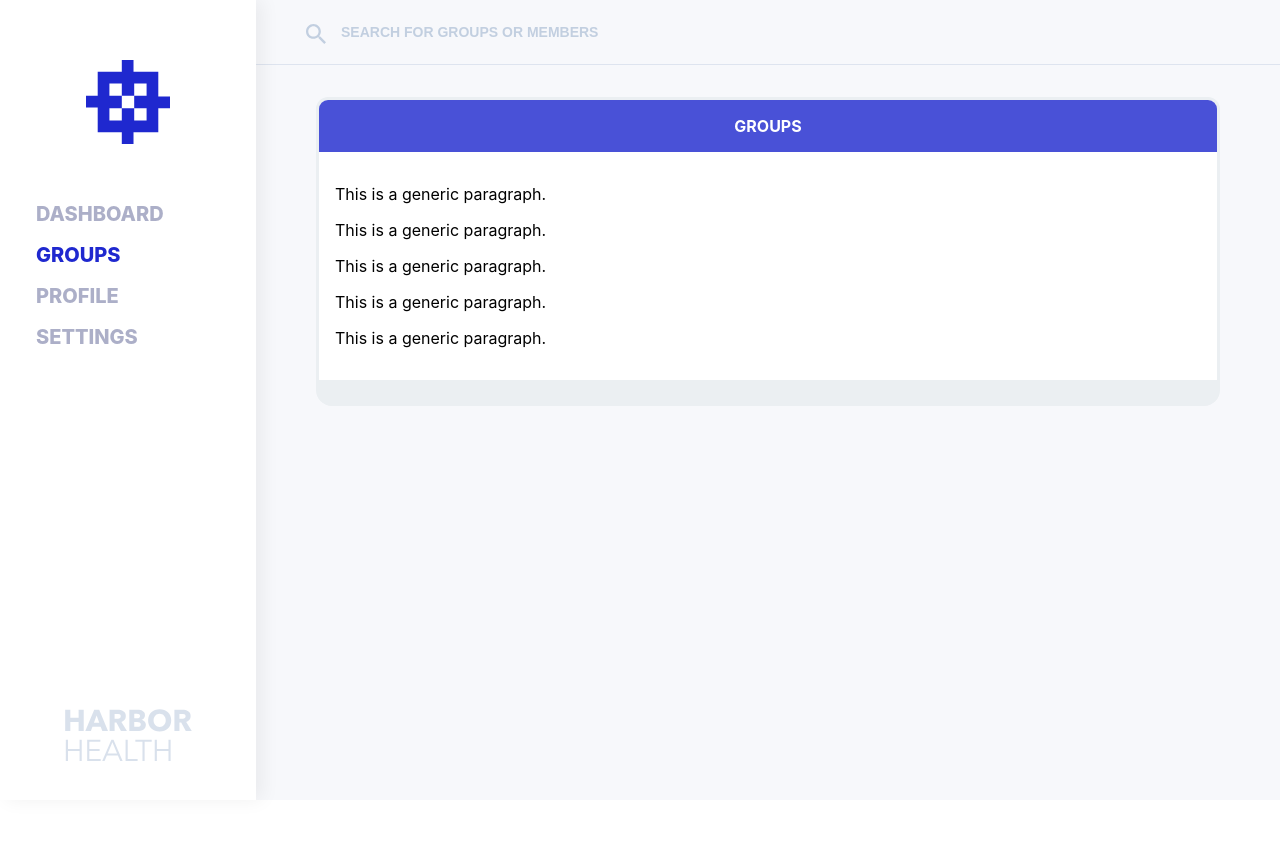
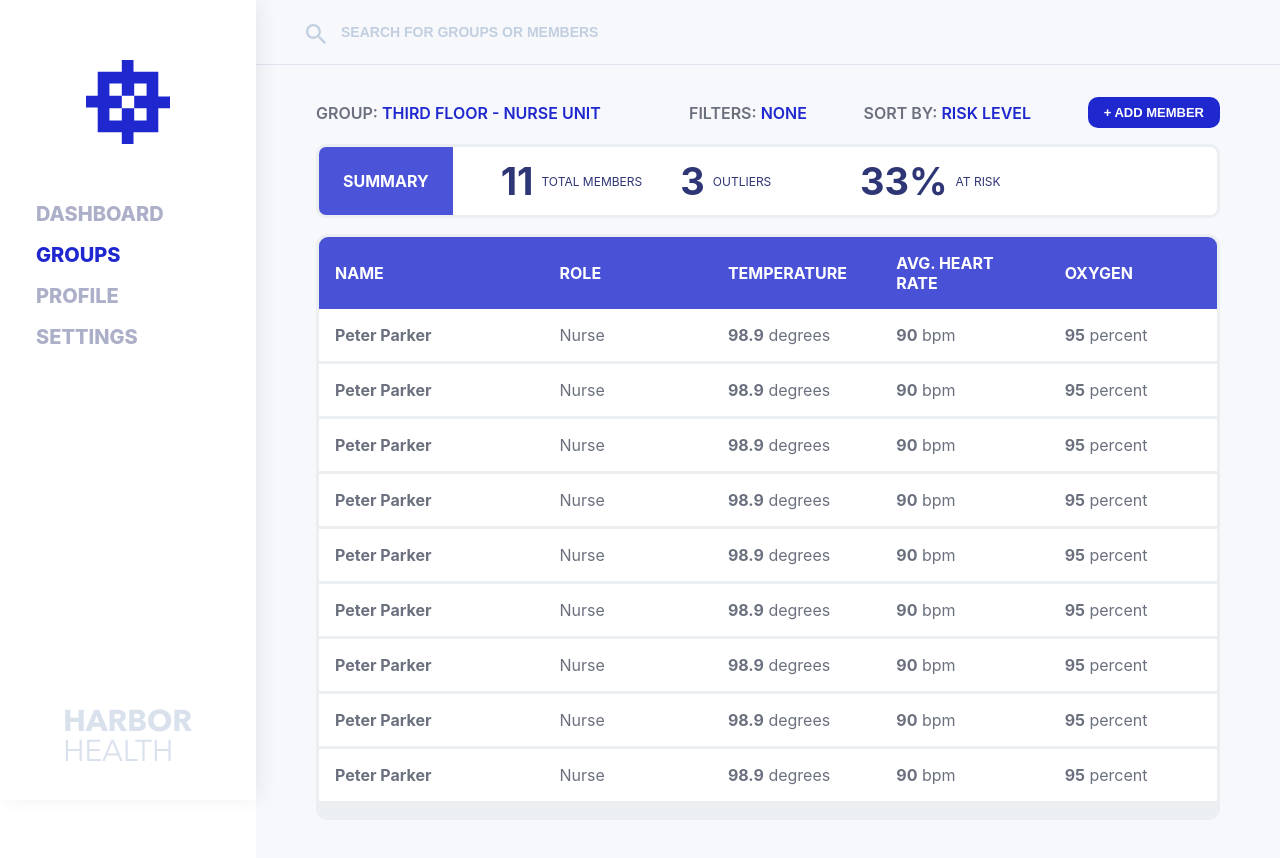
Before and after one commit to cchyung/sensehealth-frontend, a React (Create React App) app: page /groups in a window 1280 px wide. Shown: the top 858 px of the page. Before the commit the page ends 800 px from the top, so only its background shows below. Built offline with nearby package versions, Linux system fonts and the light colour scheme.

Commit message:
started work on groups interface

```diff
--- a/src/components/grid.js
+++ b/src/components/grid.js
@@ -4,6 +4,7 @@ const Row = styled.div`
   display: flex;
   flex-direction: row;
   justify-content: ${({justify}) => justify ? justify : 'auto'};
+  align-items: ${({align}) => align ? align : 'auto'};
 `;
 
 const Column = styled.div`
--- a/src/components/index.js
+++ b/src/components/index.js
@@ -5,3 +5,5 @@ export { default as Search } from "./search";
 export { default as Card } from "./card";
 export { Row, Column } from "./grid";
 export { default as TriCol }  from "./triCol";
+export { default as PeopleTable } from "./peopleTable";
+export { default as Summary } from "./summary";
--- /dev/null
+++ b/src/components/peopleTable.js
@@ -0,0 +1,134 @@
+import React from 'react';
+import styled from 'styled-components';
+
+function PeopleTable() {
+    return (
+        <Table>
+          <TableHeaderRow>
+            <th width="25%">Name</th>
+            <th width="18.75%">Role</th>
+            <th width="18.75%">Temperature</th>
+            <th width="18.75">Avg. Heart Rate</th>
+            <th width="18.75%">Oxygen</th>
+          </TableHeaderRow>
+
+          <PeopleRow>
+            <td><Name>Peter Parker</Name></td>
+            <td>Nurse</td>
+            <td><Number>98.9</Number> degrees</td>
+            <td><Number>90</Number> bpm</td>
+            <td><Number>95</Number> percent</td>
+          </PeopleRow>
+
+          <PeopleRow>
+            <td><Name>Peter Parker</Name></td>
+            <td>Nurse</td>
+            <td><Number>98.9</Number> degrees</td>
+            <td><Number>90</Number> bpm</td>
+            <td><Number>95</Number> percent</td>
+          </PeopleRow>
+
+          <PeopleRow>
+            <td><Name>Peter Parker</Name></td>
+            <td>Nurse</td>
+            <td><Number>98.9</Number> degrees</td>
+            <td><Number>90</Number> bpm</td>
+            <td><Number>95</Number> percent</td>
+          </PeopleRow>
+
+          <PeopleRow>
+            <td><Name>Peter Parker</Name></td>
+            <td>Nurse</td>
+            <td><Number>98.9</Number> degrees</td>
+            <td><Number>90</Number> bpm</td>
+            <td><Number>95</Number> percent</td>
+          </PeopleRow>
+
+          <PeopleRow>
+            <td><Name>Peter Parker</Name></td>
+            <td>Nurse</td>
+            <td><Number>98.9</Number> degrees</td>
+            <td><Number>90</Number> bpm</td>
+            <td><Number>95</Number> percent</td>
+          </PeopleRow>
+
+          <PeopleRow>
+            <td><Name>Peter Parker</Name></td>
+            <td>Nurse</td>
+            <td><Number>98.9</Number> degrees</td>
+            <td><Number>90</Number> bpm</td>
+            <td><Number>95</Number> percent</td>
+          </PeopleRow>
+
+          <PeopleRow>
+            <td><Name>Peter Parker</Name></td>
+            <td>Nurse</td>
+            <td><Number>98.9</Number> degrees</td>
+            <td><Number>90</Number> bpm</td>
+            <td><Number>95</Number> percent</td>
+          </PeopleRow>
+
+          <PeopleRow>
+            <td><Name>Peter Parker</Name></td>
+            <td>Nurse</td>
+            <td><Number>98.9</Number> degrees</td>
+            <td><Number>90</Number> bpm</td>
+            <td><Number>95</Number> percent</td>
+          </PeopleRow>
+
+          <PeopleRow>
+            <td><Name>Peter Parker</Name></td>
+            <td>Nurse</td>
+            <td><Number>98.9</Number> degrees</td>
+            <td><Number>90</Number> bpm</td>
+            <td><Number>95</Number> percent</td>
+          </PeopleRow>
+        </Table>
+    );
+}
+
+const Table = styled.table`
+  width: 100%;
+  box-sizing: border-box;
+  border-spacing: 0;
+  border-radius: 12px;
+  overflow: hidden;
+  border: 3px solid #EBEFF2;
+  margin-bottom: 32px;
+`;
+
+const TableHeaderRow = styled.tr`
+  background: rgba(31, 40, 207, 0.8);
+
+  th {
+    padding: 16px;
+    color: #FFFFFF;
+    text-transform: uppercase;
+    text-align: left;
+  }
+`;
+
+const PeopleRow = styled.tr`
+  td {
+    padding: 16px;
+    color: #6A707E;
+    background: #FFFFFF;
+    border-bottom: 3px solid #EBEFF2;
+  }
+
+  &:last-child {
+    td {
+      border-bottom: 16px solid #EBEFF2;
+    }
+  }
+`;
+
+const Name = styled.span`
+  font-weight: 700;
+`;
+
+const Number = styled.span`
+  font-weight: 700;
+`;
+
+export default PeopleTable;
--- /dev/null
+++ b/src/components/summary.js
@@ -0,0 +1,67 @@
+import React from 'react';
+import styled from 'styled-components';
+
+import { Row, Column } from "./grid";
+
+function Summary({ data }) {
+  return (
+    <Wrapper justify="flex-start" align="center">
+      <Column>
+        <SummaryLabel>Summary</SummaryLabel>
+      </Column>
+
+      <Column width="20%">
+        <Row align="center">
+          <Stat>11</Stat>
+          <StatLabel>Total Members</StatLabel>
+        </Row>
+      </Column>
+
+      <Column width="20%">
+        <Row align="center">
+          <Stat>3</Stat>
+          <StatLabel>Outliers</StatLabel>
+        </Row>
+      </Column>
+
+      <Column width="20%">
+        <Row align="center">
+          <Stat>33%</Stat>
+          <StatLabel>At Risk</StatLabel>
+        </Row>
+      </Column>
+    </Wrapper>
+  );
+}
+
+const Wrapper = styled(Row)`
+  margin: 16px 0;
+  background: #FFFFFF;
+  border-radius: 10px;
+  overflow: hidden;
+  border: 3px solid #EBEFF2;
+`;
+
+const SummaryLabel = styled.span`
+  padding: 24px;
+  background: rgba(31, 40, 207, 0.8);
+  color: #FFFFFF;
+  text-transform: uppercase;
+  font-weight: 700;
+  margin-right: 48px;
+`;
+
+const Stat = styled.span`
+  font-weight: 700;
+  font-size: 38px;
+  margin-right: 8px;
+  color: #2F3676;
+`;
+
+const StatLabel = styled.span`
+  text-transform: uppercase;
+  font-size: 12px;
+  color: #2F3676;
+`;
+
+export default Summary;
--- a/src/pages/groups.js
+++ b/src/pages/groups.js
@@ -1,6 +1,7 @@
 import React from 'react';
+import styled from 'styled-components';
 
-import { Menu, Main, Container, Card, Search } from '../components';
+import { Menu, Main, Container, Row, Column, Search, PeopleTable, Summary } from '../components';
 
 function Groups() {
   return (
@@ -11,17 +12,44 @@ function Groups() {
         <Search type="text" placeholder="Search for groups or members" />
 
         <Container>
-          <Card title="Groups">
-            <p>This is a generic paragraph.</p>
-            <p>This is a generic paragraph.</p>
-            <p>This is a generic paragraph.</p>
-            <p>This is a generic paragraph.</p>
-            <p>This is a generic paragraph.</p>
-          </Card>
+          <InfoBar justify="space-between" align="center">
+            <Column width="35%"><span>Group: <Blue>Third Floor - Nurse Unit</Blue></span></Column>
+            <Column><span>Filters: <Blue>None</Blue></span></Column>
+            <Column><span>Sort By: <Blue>Risk Level</Blue></span></Column>
+            <Column><Button>+ Add Member</Button></Column>
+          </InfoBar>
+
+          <Summary />
+
+          <PeopleTable />
         </Container>
       </Main>
     </>
   );
 }
 
+const InfoBar = styled(Row)`
+  text-transform: uppercase;
+  font-weight: 600;
+  margin-bottom: 16px;
+  color: #6A707E;
+`;
+
+const Blue = styled.span`
+  display: inline;
+  color: #1F28CF;
+`;
+
+const Button = styled.button`
+  background: #1F28CF;
+  border-radius: 10px;
+  border: none;
+  padding: 8px 16px;
+  color: #FFFFFF;
+  text-transform: uppercase;
+  font-weight: 600;
+  font-size: 13px;
+  cursor: pointer;
+`;
+
 export default Groups;
```
